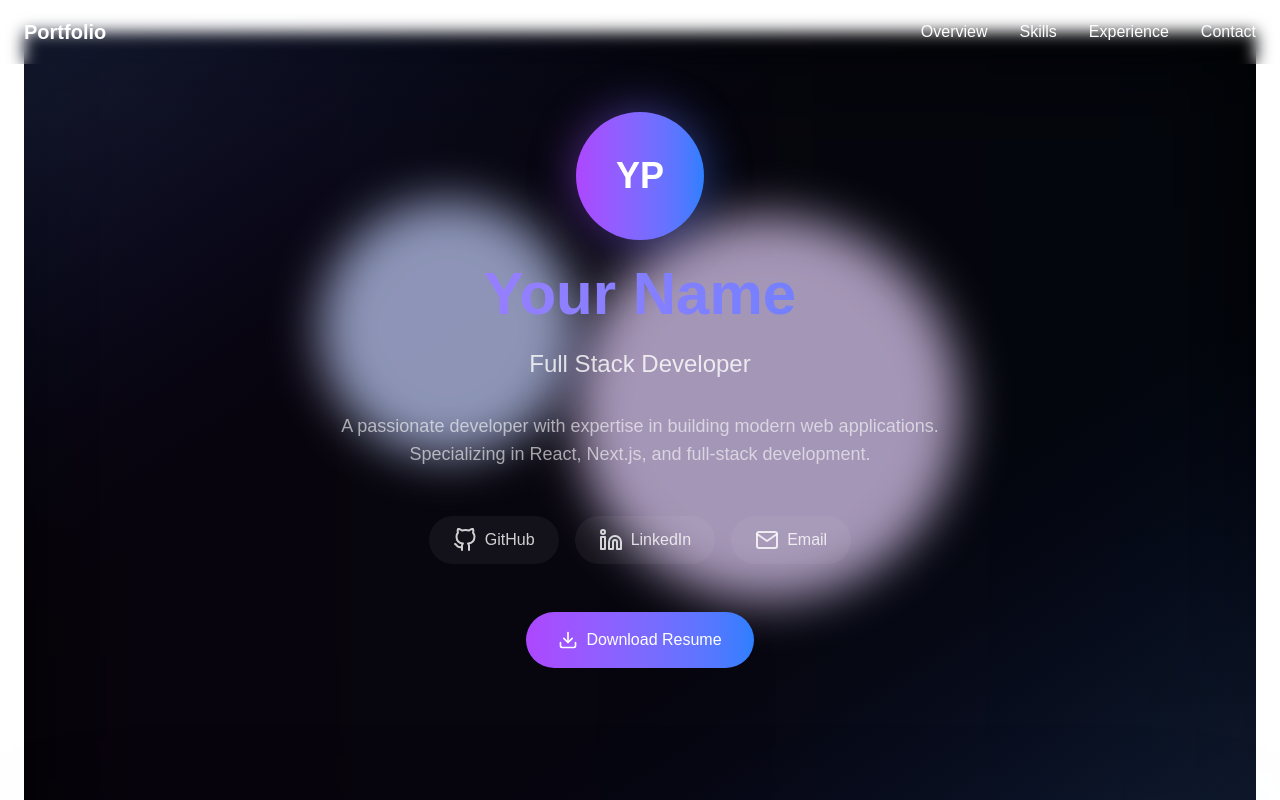
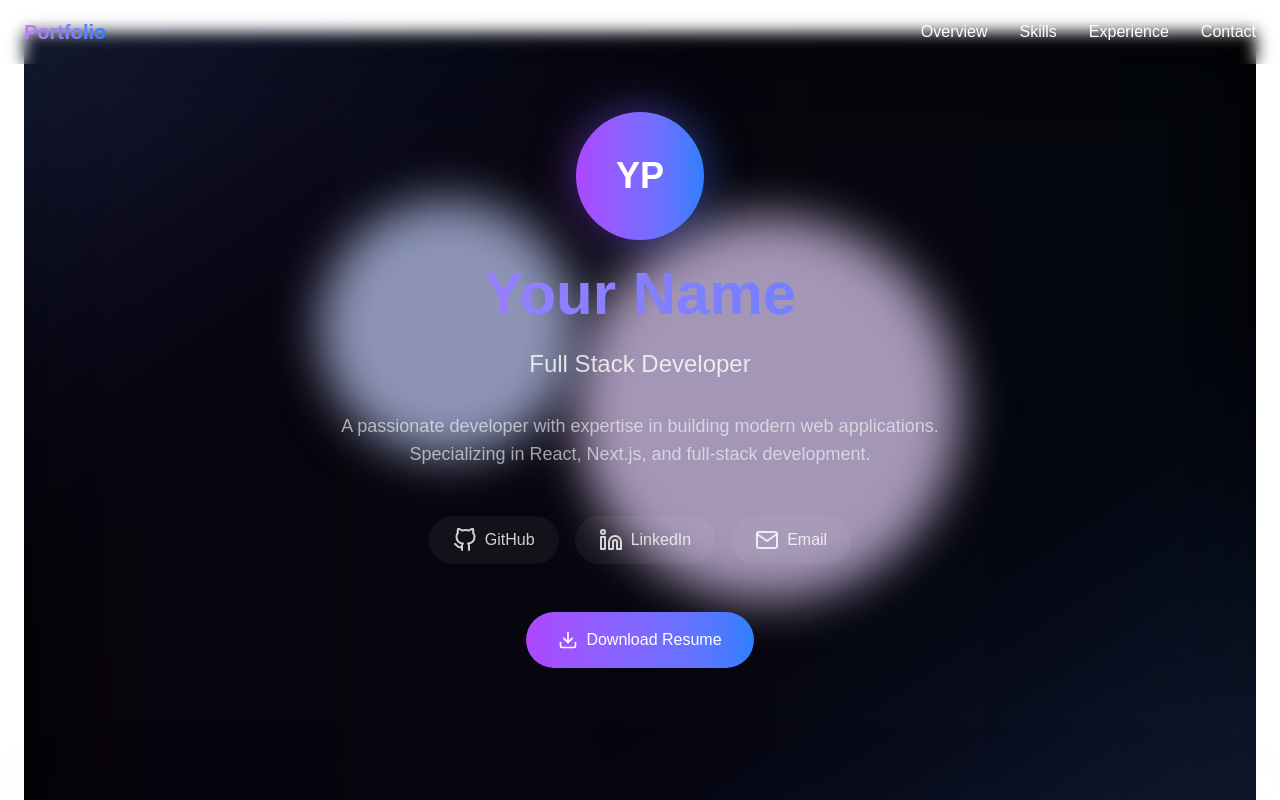
Before and after one commit to lk-naath/portfolio, a Next.js app: page / in a window 1280 px wide. Shown: the top 800 px of the page. Built offline with nearby package versions, Linux system fonts and the light colour scheme.

Commit message:
make portfolio text colorfull

```diff
--- a/src/app/globals.css
+++ b/src/app/globals.css
@@ -28,7 +28,7 @@
   color: var(--foreground);
   font-family: Arial, Helvetica, sans-serif;
   overflow-y: scroll;
-  -webkit-overflow-scrolling: touch; /* For smooth scrolling on iOS */
+  -webkit-overflow-scrolling: touch;
 }
 
 /* Hide scrollbar for Chrome, Safari and Opera */
@@ -46,9 +46,3 @@
 html {
   scroll-behavior: smooth;
 }
-
-/* Optional: Add some padding to prevent content from being cut off */
-body {
-  overflow-y: scroll;
-  -webkit-overflow-scrolling: touch; /* For smooth scrolling on iOS */
-}
--- a/src/components/layout/Navbar.tsx
+++ b/src/components/layout/Navbar.tsx
@@ -22,7 +22,7 @@
           <motion.div
             initial={{ opacity: 0 }}
             animate={{ opacity: 1 }}
-            className="text-xl font-bold"
+            className="text-xl font-bold bg-gradient-to-r from-purple-400 to-blue-500 bg-clip-text text-transparent"
           >
             Portfolio
           </motion.div>
```
